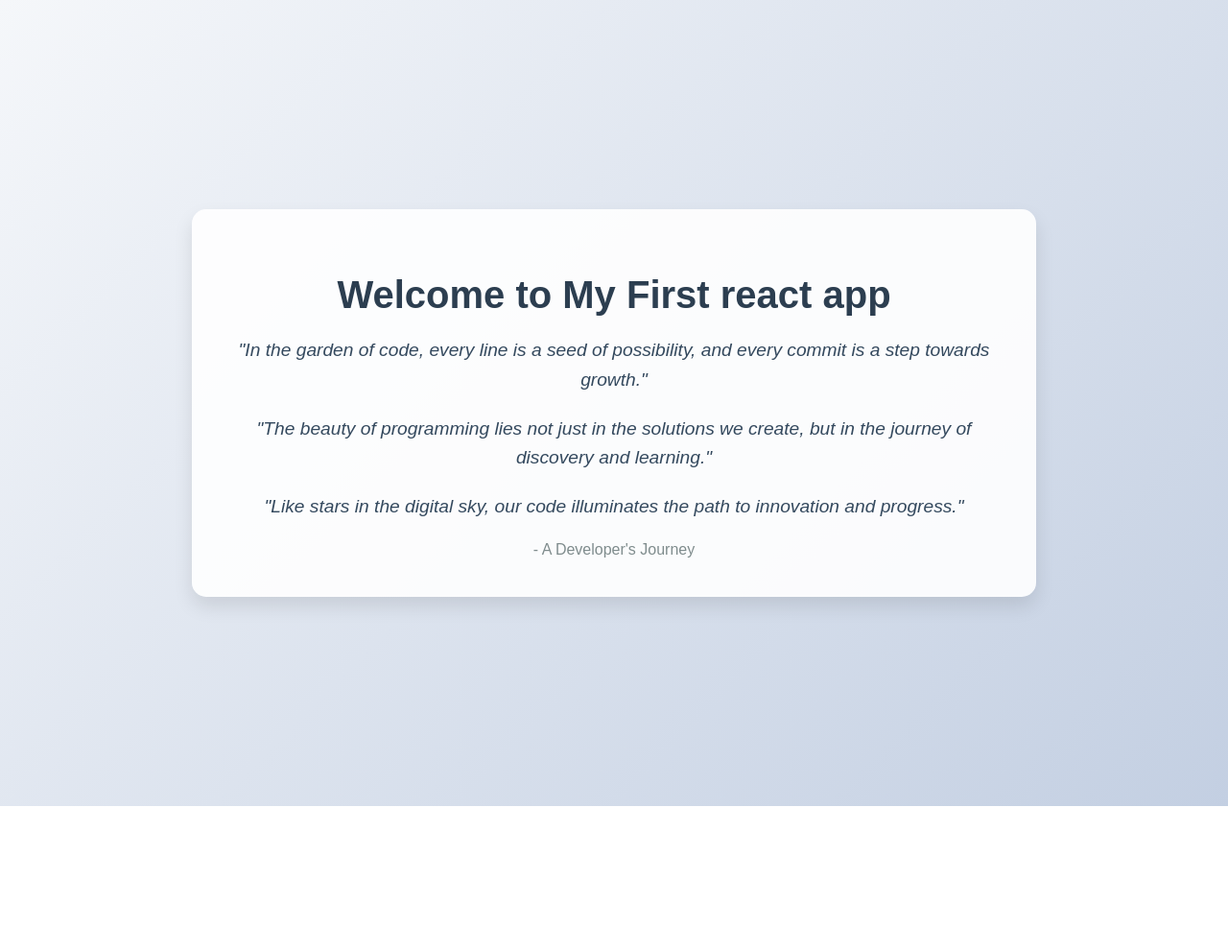
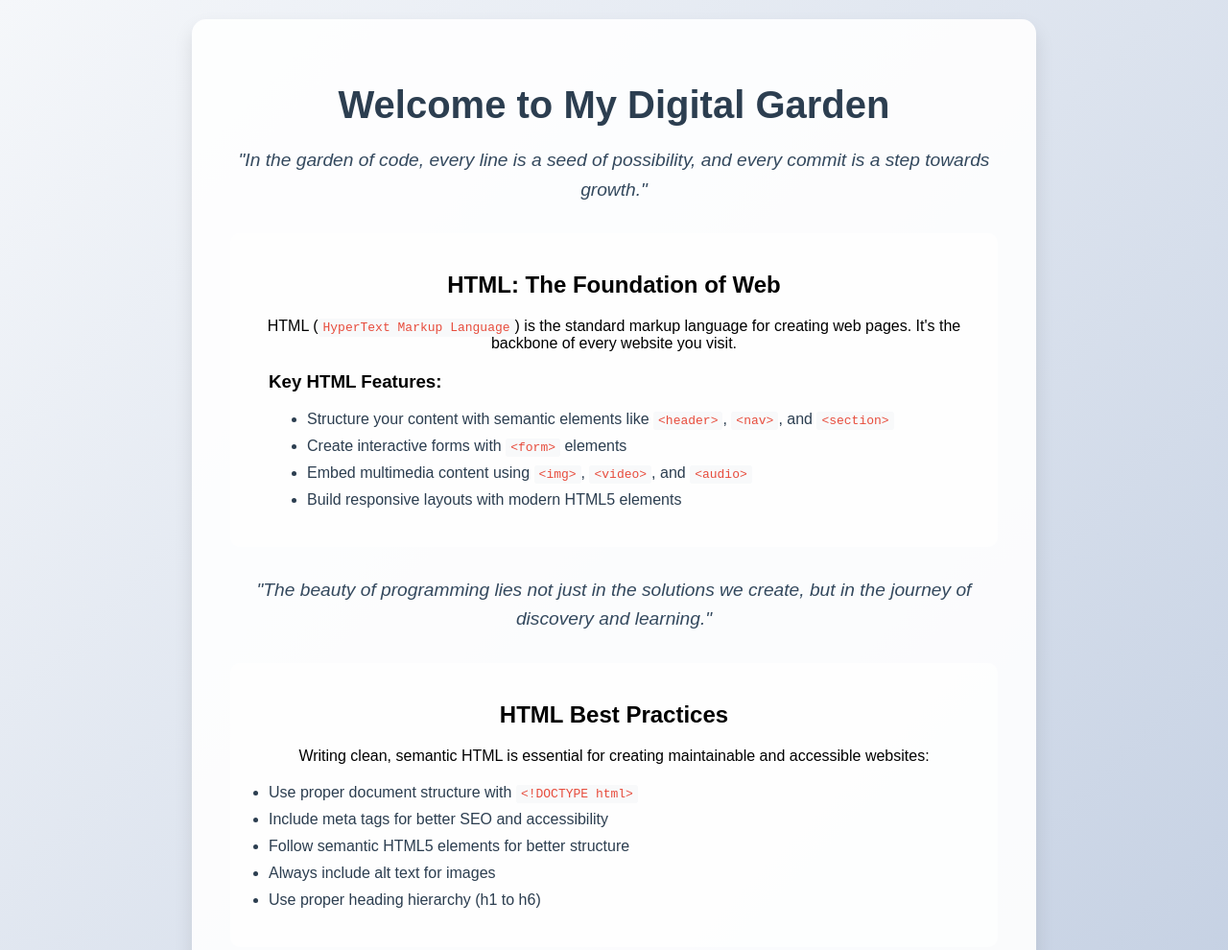
Before and after one commit to Keerthu1809/git-project, a plain HTML site: page index.html in a window 1280 px wide. Shown: the top 990 px of the page at 96% size. Before the commit the page ends 840 px from the top, so only its background shows below. Drawn offline with Linux system fonts and the light colour scheme.

Commit message:
Update index.html

```diff
--- a/index.html
+++ b/index.html
@@ -41,20 +41,73 @@
             font-size: 1em;
             margin-top: 10px;
         }
+        .html-section {
+            margin: 30px 0;
+            padding: 20px;
+            background: rgba(255, 255, 255, 0.7);
+            border-radius: 10px;
+        }
+        .html-tag {
+            font-family: monospace;
+            color: #e74c3c;
+            background: #f8f9fa;
+            padding: 2px 5px;
+            border-radius: 3px;
+        }
+        .feature-list {
+            text-align: left;
+            margin: 20px 0;
+            padding: 0 20px;
+        }
+        .feature-list li {
+            margin: 10px 0;
+            color: #2c3e50;
+        }
     </style>
 </head>
 <body>
     <div class="container">
-        <h1>Welcome to My First react app</h1>
+        <h1>Welcome to My Digital Garden</h1>
+
         <div class="quote">
             "In the garden of code, every line is a seed of possibility, and every commit is a step towards growth."
         </div>
+
+        <div class="html-section">
+            <h2>HTML: The Foundation of Web</h2>
+            <p>HTML (<span class="html-tag">HyperText Markup Language</span>) is the standard markup language for creating web pages. It's the backbone of every website you visit.</p>
+
+            <div class="feature-list">
+                <h3>Key HTML Features:</h3>
+                <ul>
+                    <li>Structure your content with semantic elements like <span class="html-tag">&lt;header&gt;</span>, <span class="html-tag">&lt;nav&gt;</span>, and <span class="html-tag">&lt;section&gt;</span></li>
+                    <li>Create interactive forms with <span class="html-tag">&lt;form&gt;</span> elements</li>
+                    <li>Embed multimedia content using <span class="html-tag">&lt;img&gt;</span>, <span class="html-tag">&lt;video&gt;</span>, and <span class="html-tag">&lt;audio&gt;</span></li>
+                    <li>Build responsive layouts with modern HTML5 elements</li>
+                </ul>
+            </div>
+        </div>
+
         <div class="quote">
             "The beauty of programming lies not just in the solutions we create, but in the journey of discovery and learning."
         </div>
+
+        <div class="html-section">
+            <h2>HTML Best Practices</h2>
+            <p>Writing clean, semantic HTML is essential for creating maintainable and accessible websites:</p>
+            <ul class="feature-list">
+                <li>Use proper document structure with <span class="html-tag">&lt;!DOCTYPE html&gt;</span></li>
+                <li>Include meta tags for better SEO and accessibility</li>
+                <li>Follow semantic HTML5 elements for better structure</li>
+                <li>Always include alt text for images</li>
+                <li>Use proper heading hierarchy (h1 to h6)</li>
+            </ul>
+        </div>
+
         <div class="quote">
             "Like stars in the digital sky, our code illuminates the path to innovation and progress."
         </div>
+
         <div class="author">- A Developer's Journey</div>
     </div>
 </body>
```
